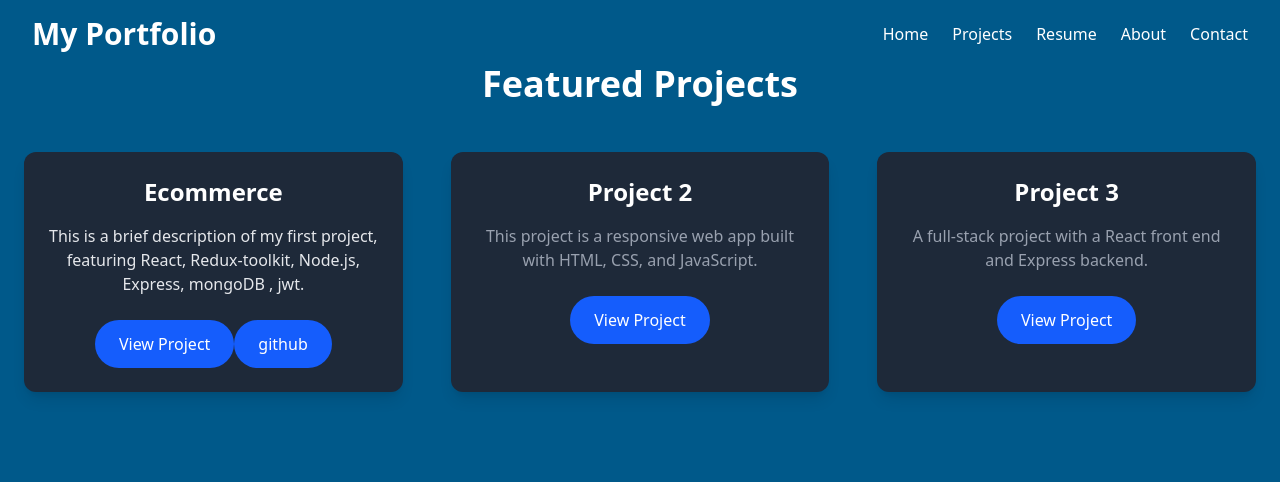
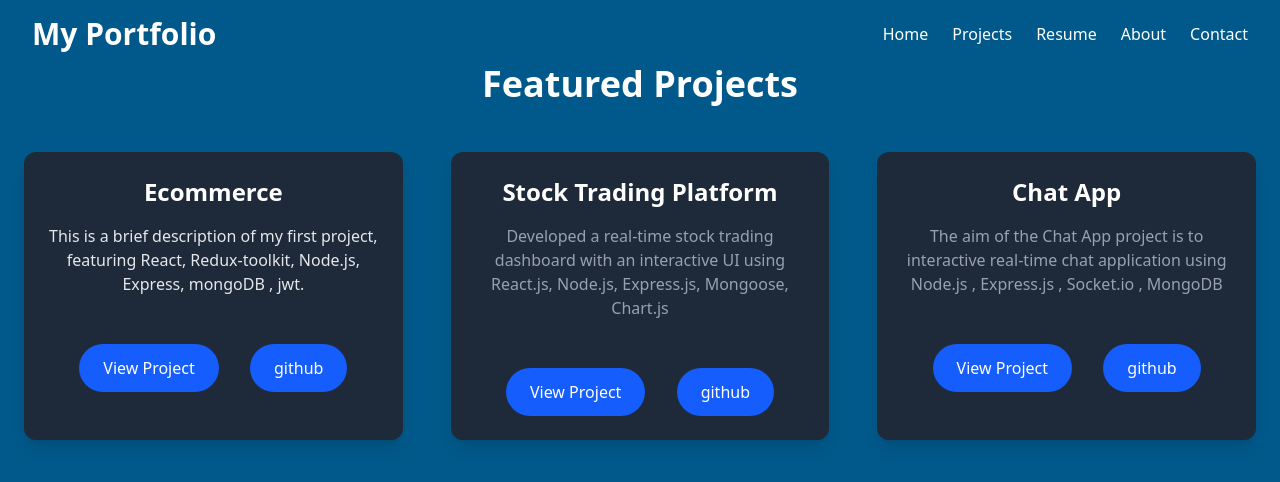
Before and after one commit to Girdhari-patel/react-portfolio, a React (Vite) app: page /projects in a window 1280 px wide. Shown: the top 482 px of the page. Built offline with nearby package versions, Linux system fonts and the light colour scheme.

Commit message:
ADD PROJECT 2 3

```diff
--- a/src/components/Projects.jsx
+++ b/src/components/Projects.jsx
@@ -6,25 +6,33 @@ const Projects = () => {
     <section id="projects" className="min-h-screen py-16 px-6 bg-sky-800 text-white">
       <div className="max-w-screen-xl mx-auto text-center">
         <h2 className="text-4xl font-bold mb-12">Featured Projects</h2>
-        <div className="grid grid-cols-1 md:grid-cols-2 lg:grid-cols-3 gap-12">
+        <div className="grid grid-cols-1 md:grid-cols-2 lg:grid-cols-3 gap-12 ">
           {/* Project 1 */}
           <div className="bg-gray-800 p-6 rounded-xl shadow-lg hover:shadow-xl transform transition-all duration-300 hover:scale-105">
             <h3 className="text-2xl font-semibold">Ecommerce</h3>
             <p className="mt-4 text-gray-200">This is a brief description of my first project, featuring React, Redux-toolkit,  Node.js, Express, mongoDB , jwt.</p>
+            <div className="flex justify-evenly mt-6">
             <a href="https://ecommerce-main-ej0m.onrender.com/" className="mt-6 inline-block px-6 py-3 bg-blue-600 text-white rounded-full hover:bg-blue-700 transition-all duration-300">View Project</a>
-            <a href="https://github.com/Girdhari-patel/react-portfolio" className="mt-6 inline-block px-6 py-3 bg-blue-600 text-white rounded-full hover:bg-black-700 transition-all duration-300">github</a>
+            <a href="" className="mt-6 inline-block px-6 py-3 bg-blue-600 text-white rounded-full hover:bg-black-700 transition-all duration-300">github</a>
+            </div>
           </div>
           {/* Project 2 */}
           <div className="bg-gray-800 p-6 rounded-xl shadow-lg hover:shadow-xl transform transition-all duration-300 hover:scale-105">
-            <h3 className="text-2xl font-semibold">Project 2</h3>
-            <p className="mt-4 text-gray-400">This project is a responsive web app built with HTML, CSS, and JavaScript.</p>
-            <a href="#!" className="mt-6 inline-block px-6 py-3 bg-blue-600 text-white rounded-full hover:bg-blue-700 transition-all duration-300">View Project</a>
+            <h3 className="text-2xl font-semibold">Stock Trading Platform</h3>
+            <p className="mt-4 text-gray-400">Developed a real-time stock trading dashboard with an interactive UI using  React.js, Node.js, Express.js, Mongoose, Chart.js</p>
+            <div className="flex justify-evenly mt-6">
+            <a href="https://zerodha-frontend-sepia.vercel.app/" className="mt-6 inline-block px-6 py-3 bg-blue-600 text-white rounded-full hover:bg-blue-700 transition-all duration-300">View Project</a>
+            <a href="https://github.com/Girdhari-patel/zerodha-frontend/tree/main" className="mt-6 inline-block px-6 py-3 bg-blue-600 text-white rounded-full hover:bg-black-700 transition-all duration-300">github</a>
+            </div>
           </div>
           {/* Project 3 */}
           <div className="bg-gray-800 p-6 rounded-xl shadow-lg hover:shadow-xl transform transition-all duration-300 hover:scale-105">
-            <h3 className="text-2xl font-semibold">Project 3</h3>
-            <p className="mt-4 text-gray-400">A full-stack project with a React front end and Express backend.</p>
-            <a href="#!" className="mt-6 inline-block px-6 py-3 bg-blue-600 text-white rounded-full hover:bg-blue-700 transition-all duration-300">View Project</a>
+            <h3 className="text-2xl font-semibold">Chat App</h3>
+            <p className="mt-4 text-gray-400">The aim of the Chat App project is to interactive real-time chat application using Node.js , Express.js , Socket.io , MongoDB</p>
+            <div className="flex justify-evenly  mt-6">
+            <a href="https://vercel.com/girdhari-patels-projects/chat-app2-final" className="mt-6 inline-block px-6 py-3 bg-blue-600 text-white rounded-full hover:bg-blue-700 transition-all duration-300">View Project</a>
+            <a href="https://github.com/Girdhari-patel/chat-app2-final/tree/main/chat%20app2" className="mt-6 inline-block px-6 py-3 bg-blue-600 text-white rounded-full hover:bg-black-700 transition-all duration-300">github</a>
+            </div>
           </div>
         </div>
       </div>
```
